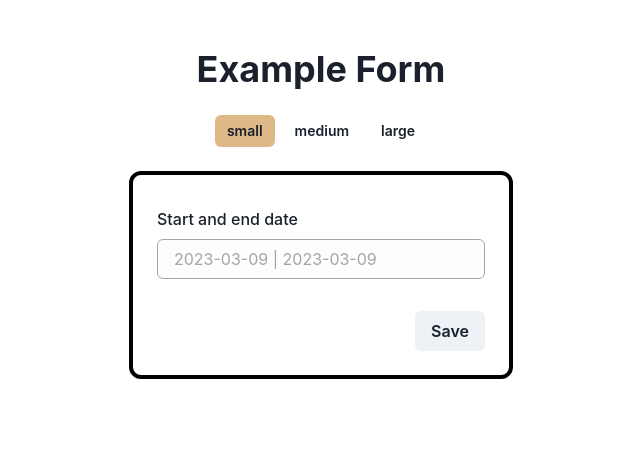
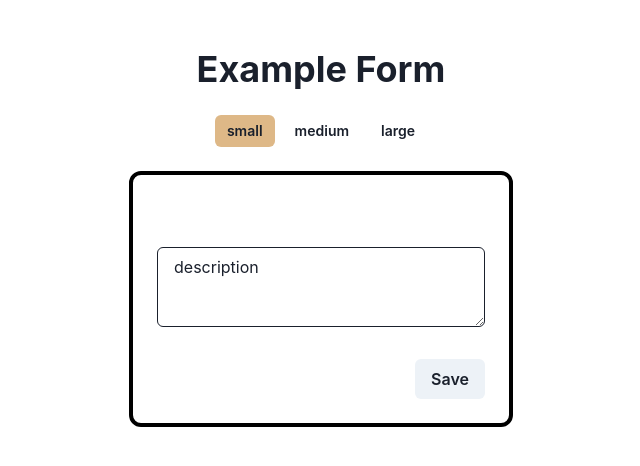
Before and after one commit to juancarloselorriaga/react-formatge, a React (Vite) app: page / in a window 1280 px wide. Shown: the top 466 px of the page, without its empty margins (319-959 px from the left). Built offline with nearby package versions, Linux system fonts and the light colour scheme.

Commit message:
dev: DevForm.tsx

```diff
--- a/src/forms/DevForm.tsx
+++ b/src/forms/DevForm.tsx
@@ -2,10 +2,9 @@ import { StackProps } from '@chakra-ui/react'
 import { FormFieldType, OnFormSubmit } from '../types'
 import React, { FC } from 'react'
 import FormWrapper from '../_layout/FormWrapper'
-import DateRangePickerComponent from '../_components/DateComponents/DateRangePickerComponent'
 
 export type DevFormFields = {
-  dates: [Date, Date]
+  description: string
 }
 
 interface DevFormComponentProps extends StackProps {
@@ -19,20 +18,14 @@ const DevFormComponent: FC<DevFormComponentProps> = ( { data, buttonLabel, onFor
 
   const inputFields: FormFieldType<DevFormFields>[] = [
     {
-      name: 'dates' as const,
-      componentType: 'component' as const,
-      label: 'Start and end date',
-      initialValue: [ new Date(), new Date() ] as [ Date, Date ],
+      name: 'description',
+      componentType: 'input',
+      initialValue: 'description',
+      textarea: true,
+      isDisabled: true,
       validation: {
-        required: false,
+        required: true,
       },
-      component: (
-        <DateRangePickerComponent
-          isDisabled
-          title={ 'Start and end date' }
-        />
-      ),
-
     },
   ]
 
```
